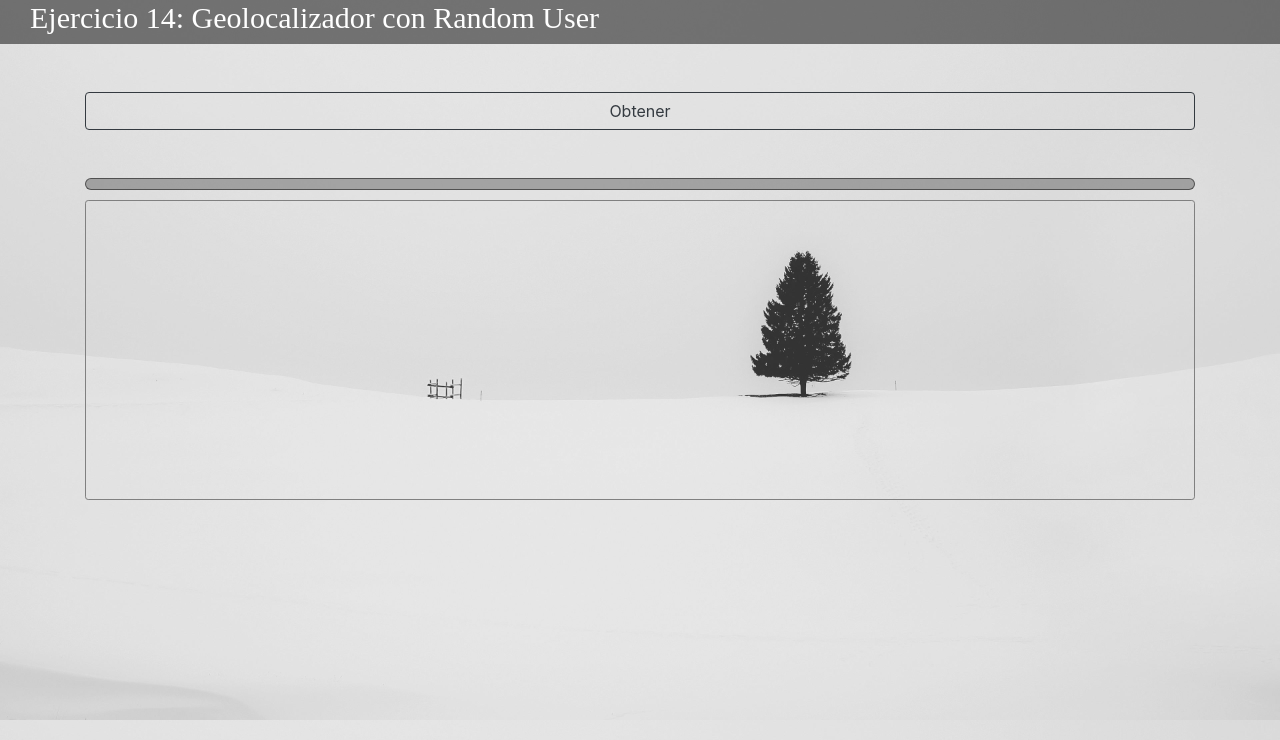
After one commit to BrianMartinez42/BrianMartinez, a PHP site: page /ejercicio14/index.html in a window 1280 px wide. The commit adds this page. Shown: the top 740 px of the page. Run offline with PHP 8.4, Linux system fonts and the light colour scheme; some libraries are stand-ins or nearby versions.

Commit message:
Ejercicios 13 y 14 subidos

```diff
--- a/css/prog.css
+++ b/css/prog.css
@@ -107,8 +107,25 @@ border: 2px solid #505050;
 
 .contenido{
 	padding: 5px;
+	font-family: sans-serif;
 	color: #222222;
 	background-color: rgba(100, 100, 100,.5);
 	border-radius: 0.7em;
 	border: 0.5px solid rgba(0, 0, 0,.5);
 }
+
+.mapa2 {
+	border: 1px solid grey;
+	border-radius: .2em;
+	margin-top: 10px;
+	width: 50%;
+	height: 300px;
+}
+
+.mapa {
+	border: 1px solid grey;
+	border-radius: .2em;
+	margin-top: 10px;
+	width: 100%;
+	height: 300px;
+}
--- a/ejercicio12/js/fetch-api.js
+++ b/ejercicio12/js/fetch-api.js
@@ -9,8 +9,8 @@ function traer() {
       <p>Nombre: ${data.results['0'].name.first} </p>
       <p>Apellido: ${data.results['0'].name.last} </p>
       <p>Género: ${data.results['0'].gender}</p>
-      <p>Pais: ${data.results['0'].location.country}</p>
-      <p>Telefono: ${data.results['0'].phone}</p>
+      <p>País: ${data.results['0'].location.country}</p>
+      <p>Teléfono: ${data.results['0'].phone}</p>
       <p>Email: ${data.results['0'].email}</p>
     `
   })
--- /dev/null
+++ b/ejercicio14/index.html
@@ -0,0 +1,27 @@
+<!DOCTYPE html>
+<html lang="es" dir="ltr">
+  <head>
+    <meta charset="utf-8">
+    <link rel="stylesheet" type="text/css" href="../css/bootstrap.min.css">
+    <link rel="stylesheet" type="text/css" href="../css/prog.css">
+    <script src="https://unpkg.com/leaflet@1.0.2/dist/leaflet.js"></script> <!-- El script de LEAFLET -->
+  	<link rel="stylesheet" href="https://unpkg.com/leaflet@1.0.2/dist/leaflet.css" /> <!-- Estilo de LEAFLET -->
+    <title>Ejercicio 14</title>
+
+  </head>
+  <body>
+    <header>
+      <h1 class="contenedor__title">Ejercicio 14: Geolocalizador con Random User</h1>
+    </header>
+    <div class="container my-5 text-left" class="contenido">
+      <button class="btn btn-outline-dark w-100" onclick="traer()" name="button">Obtener</button>
+      <div class="mt-5 contenido" id="contenido">
+      </div>
+      <div class="container__mapa">
+        <div class="mapa" id="map"></div>
+        <div id="weathermap"></div>
+      </div>
+    </div>
+    <script src="js/geolocalizador.js"></script>
+  </body>
+</html>
--- /dev/null
+++ b/ejercicio14/js/geolocalizador.js
@@ -0,0 +1,36 @@
+var latitud = 0;
+var longitud = 0;
+
+var contenido = document.querySelector('#contenido')
+function traer() {
+  fetch('https://randomuser.me/api/')
+  .then(res => res.json())
+  .then(data => {
+    console.log(data.results['0'])
+    contenido.innerHTML = `
+      <img src="${data.results['0'].picture.large}" width="142px" class="img-fluid rounded-circle">
+      <p>Nombre: ${data.results['0'].name.first} </p>
+      <p>Apellido: ${data.results['0'].name.last} </p>
+      <p>Género: ${data.results['0'].gender}</p>
+      <p>País: ${data.results['0'].location.country}</p>
+      <p>Teléfono: ${data.results['0'].phone}</p>
+      <p>Email: ${data.results['0'].email}</p>
+      <p>Latitud: ${data.results['0'].location.coordinates.latitude}</p>
+      <p>Longitud: ${data.results['0'].location.coordinates.longitude}</p>
+      `
+        var container = L.DomUtil.get('map');
+        if(container != null){ container._leaflet_id = null; } //Verifico si el mapa ya está inicializado, si es así lo regreso a null.
+        latitud = (data.results['0'].location.coordinates.latitude);
+        longitud = (data.results['0'].location.coordinates.longitude);
+
+        var map = L.map('map').setView([latitud, longitud], 5); //Le doy al mapa las coordenadas ingresadas y el zoom con el que inicia.
+
+        L.tileLayer('http://{s}.tile.openstreetmap.org/{z}/{x}/{y}.png', {
+            attribution: 'Map data &copy; <a href="http://openstreetmap.org">OpenStreetMap</a> contributors, <a href="http://creativecommons.org/licenses/by-sa/2.0/">CC-BY-SA</a>, Imagery © <a href="http://cloudmade.com">CloudMade</a>',
+            maxZoom: 18
+        }).addTo(map);
+
+        L.control.scale().addTo(map);
+        L.marker([latitud, longitud], {draggable: true}).addTo(map); //Agrego un puntero que indica la ubicacion ingresada.
+  })
+}
```
Also changed, not shown: ejercicio13/index.html (added, +23 -0 lines), ejercicio13/js/mapa.js (added, +22 -0 lines).
